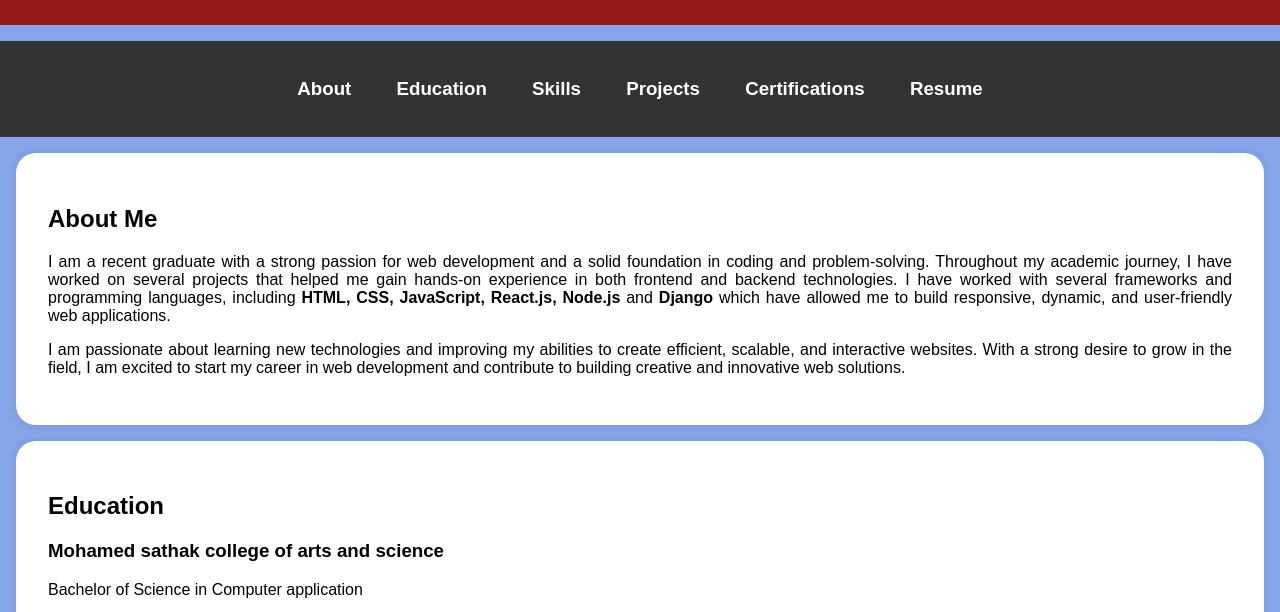
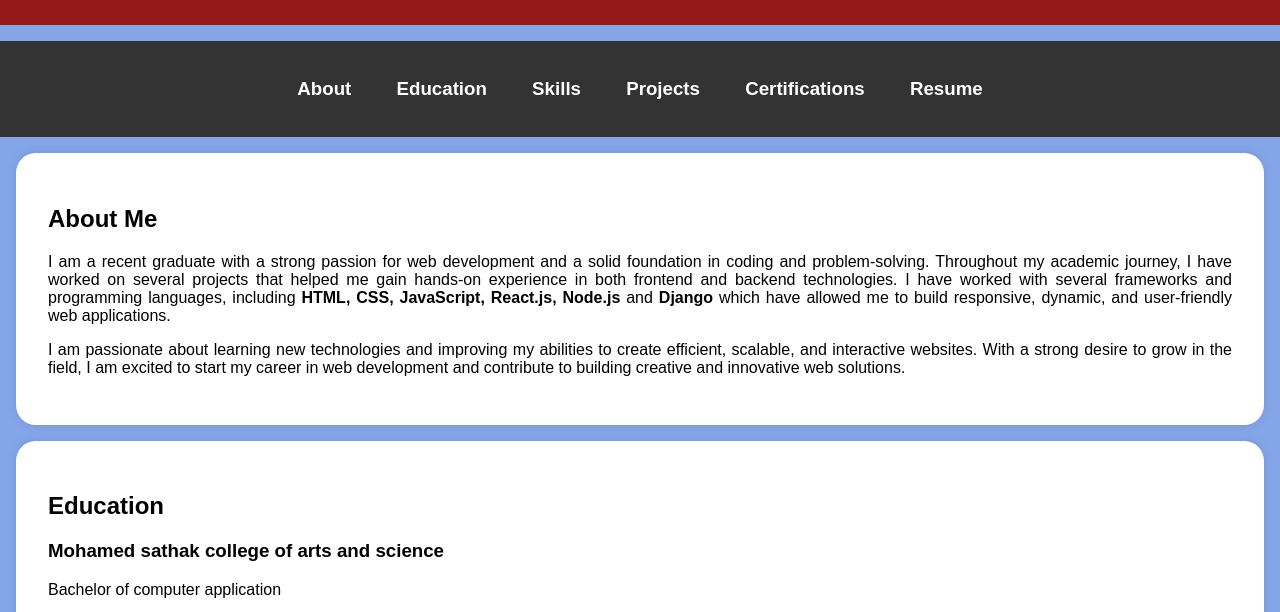
Before and after one commit to durga415/Digital-portfolio, a plain HTML site: page index.html in a window 1280 px wide. Shown: the part 178-790 px from the top of the page. Drawn offline with Linux system fonts and the light colour scheme.

Commit message:
Update index.html

```diff
--- a/index.html
+++ b/index.html
@@ -138,7 +138,7 @@
         <div class="section-content">
             <h1><b>Education</b> </h1>
             <h3>Mohamed sathak college of arts and science</br></h3>
-            <p>Bachelor of Science in Computer application<p>
+            <p>Bachelor of computer application<p>
             <p>   2023-2026<p>
 
 
```
